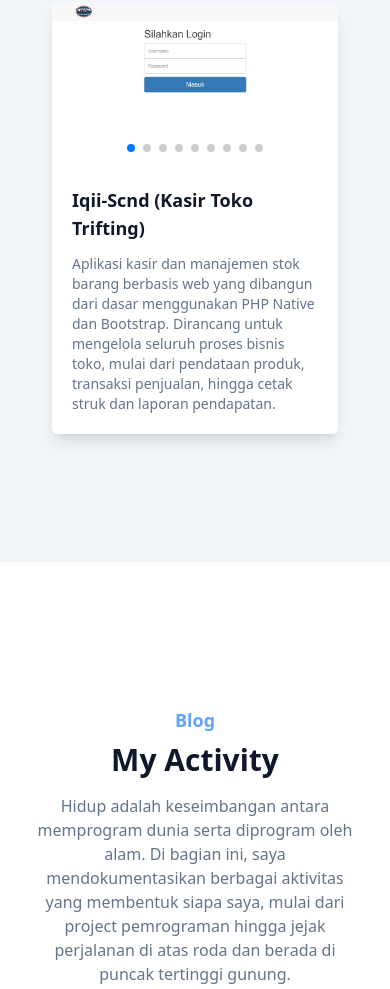
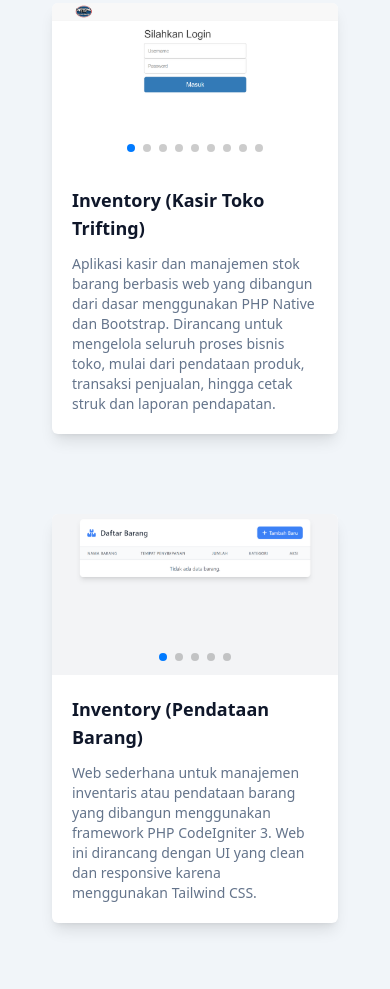
Before and after one commit to Dani170907/Portfolio, a plain HTML site: page index.html in a window 390 px wide. Shown: the part 2718-3707 px from the top of the page. Drawn offline with nearby package versions, Linux system fonts and the light colour scheme.

Commit message:
add portfolio project Inventory

```diff
--- a/index.html
+++ b/index.html
@@ -269,9 +269,44 @@
                     </div>
 
                     <div class="px-5 py-5">
-                        <h3 class="mb-3 text-lg font-semibold text-dark">Iqii-Scnd (Kasir Toko Trifting)</h3>
+                        <h3 class="mb-3 text-lg font-semibold text-dark">Inventory (Kasir Toko Trifting)</h3>
                         <p class="text-sm font-medium text-secondary">
                             Aplikasi kasir dan manajemen stok barang berbasis web yang dibangun dari dasar menggunakan PHP Native dan Bootstrap. Dirancang untuk mengelola seluruh proses bisnis toko, mulai dari pendataan produk, transaksi penjualan, hingga cetak struk dan laporan pendapatan.
+                        </p>
+                    </div>
+                </div>
+            </div>
+
+            <div class="p-4 mb-12 md:w-1/2">
+                <div class="overflow-hidden bg-white rounded-md shadow-lg">
+
+                    <div class="relative">
+                        <div class="swiper portfolio-slider">
+                            <div class="swiper-wrapper">
+                                <div class="swiper-slide">
+                                    <img src="dist/img/portfolio/Pendataan-Barang/list-item.png" alt="Halaman Daftar Barang" class="object-cover w-full">
+                                </div>
+                                <div class="swiper-slide">
+                                    <img src="dist/img/portfolio/Pendataan-Barang/add-item.png" alt="Halaman Tambah Barang" class="object-cover w-full">
+                                </div>
+                                <div class="swiper-slide">
+                                    <img src="dist/img/portfolio/Pendataan-Barang/list-items.png" alt="Halaman Daftar Barang" class="object-cover w-full">
+                                </div>
+                                <div class="swiper-slide">
+                                    <img src="dist/img/portfolio/Pendataan-Barang/delete-item.png" alt="Halaman Daftar Barang" class="object-cover w-full">
+                                </div>
+                                <div class="swiper-slide">
+                                    <img src="dist/img/portfolio/Pendataan-Barang/list-item1.png" alt="Halaman Daftar Barang" class="object-cover w-full">
+                                </div>
+                            </div>
+                            <div class="swiper-pagination"></div>
+                        </div>
+                    </div>
+
+                    <div class="px-5 py-5">
+                        <h3 class="mb-3 text-lg font-semibold text-dark">Inventory (Pendataan Barang)</h3>
+                        <p class="text-sm font-medium text-secondary">
+                            Web sederhana untuk manajemen inventaris atau pendataan barang yang dibangun menggunakan framework PHP CodeIgniter 3. Web ini dirancang dengan UI yang clean dan responsive karena menggunakan Tailwind CSS.
                         </p>
                     </div>
                 </div>
```
Also changed, not shown: dist/img/portfolio/Pendataan-Barang/add-item.png (added), dist/img/portfolio/Pendataan-Barang/delete-item.png (added), dist/img/portfolio/Pendataan-Barang/list-item.png (added), dist/img/portfolio/Pendataan-Barang/list-item1.png (added), dist/img/portfolio/Pendataan-Barang/list-items.png (added).
